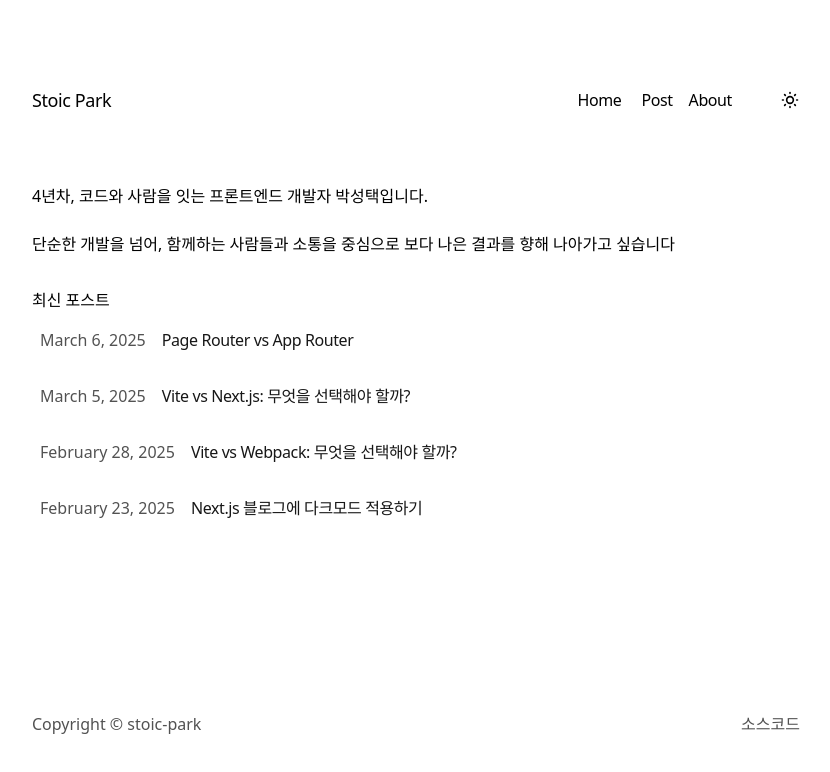
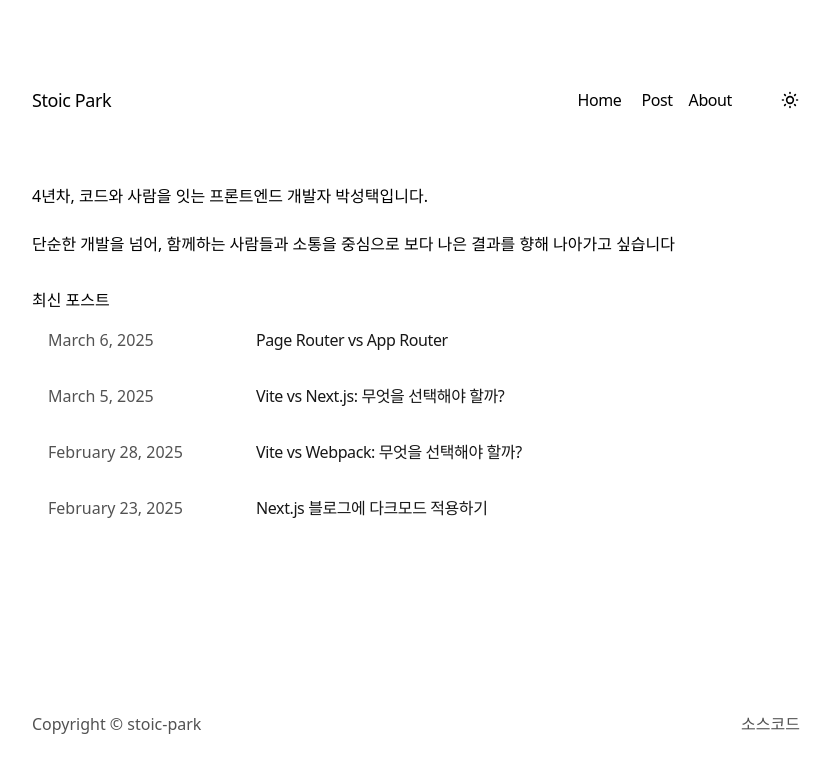
Before and after one commit to stoic-park/blog, a Next.js app: page / in a window 1280 px wide. Shown: the top 772 px of the page, without its empty margins (224-1054 px from the left). Built offline with nearby package versions, Linux system fonts and the light colour scheme.

Commit message:
fix: layout

```diff
--- a/app/components/posts.tsx
+++ b/app/components/posts.tsx
@@ -18,11 +18,11 @@ export function BlogPosts() {
         .map((post) => (
           <Link
             key={post.slug}
-            className="flex flex-col space-y-1 mb-4 hover:bg-neutral-100 dark:hover:bg-neutral-800 rounded-lg p-2 transition-colors"
+            className="flex flex-col space-y-1 mb-4 hover:bg-neutral-100 dark:hover:bg-neutral-800 rounded-lg p-2 px-4 transition-colors"
             href={`/post/${post.slug}`}
           >
             <div className="w-full flex flex-row items-center">
-              <p className="text-neutral-600 dark:text-neutral-400 w-50 shrink-0 tabular-nums mr-4">
+              <p className="text-neutral-600 dark:text-neutral-400 w-48 shrink-0 tabular-nums mr-4">
                 {formatDate(post.metadata.publishedAt, false)}
               </p>
               <p className="text-neutral-900 dark:text-neutral-100 tracking-tight group-hover:text-neutral-800">
```
